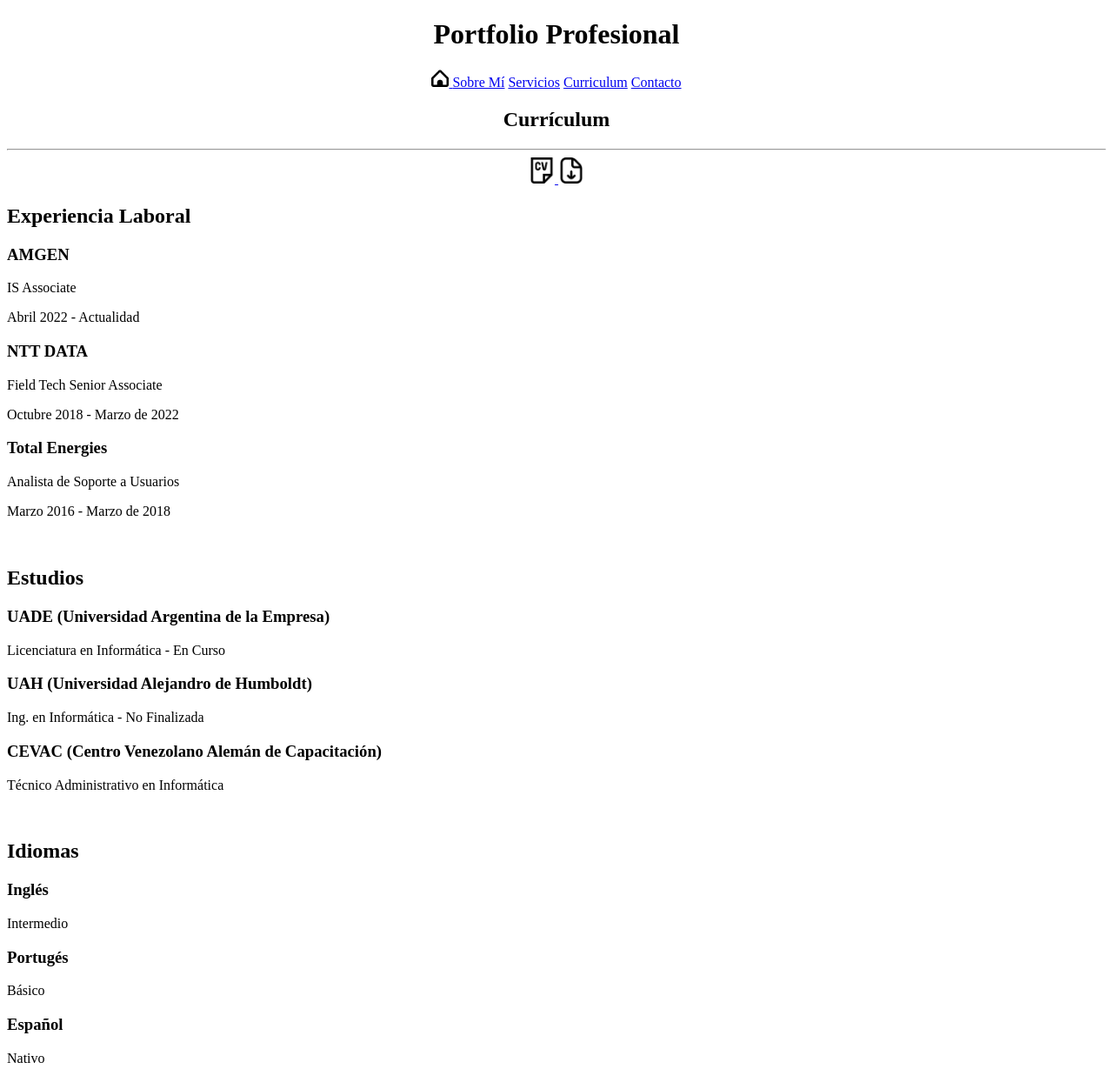
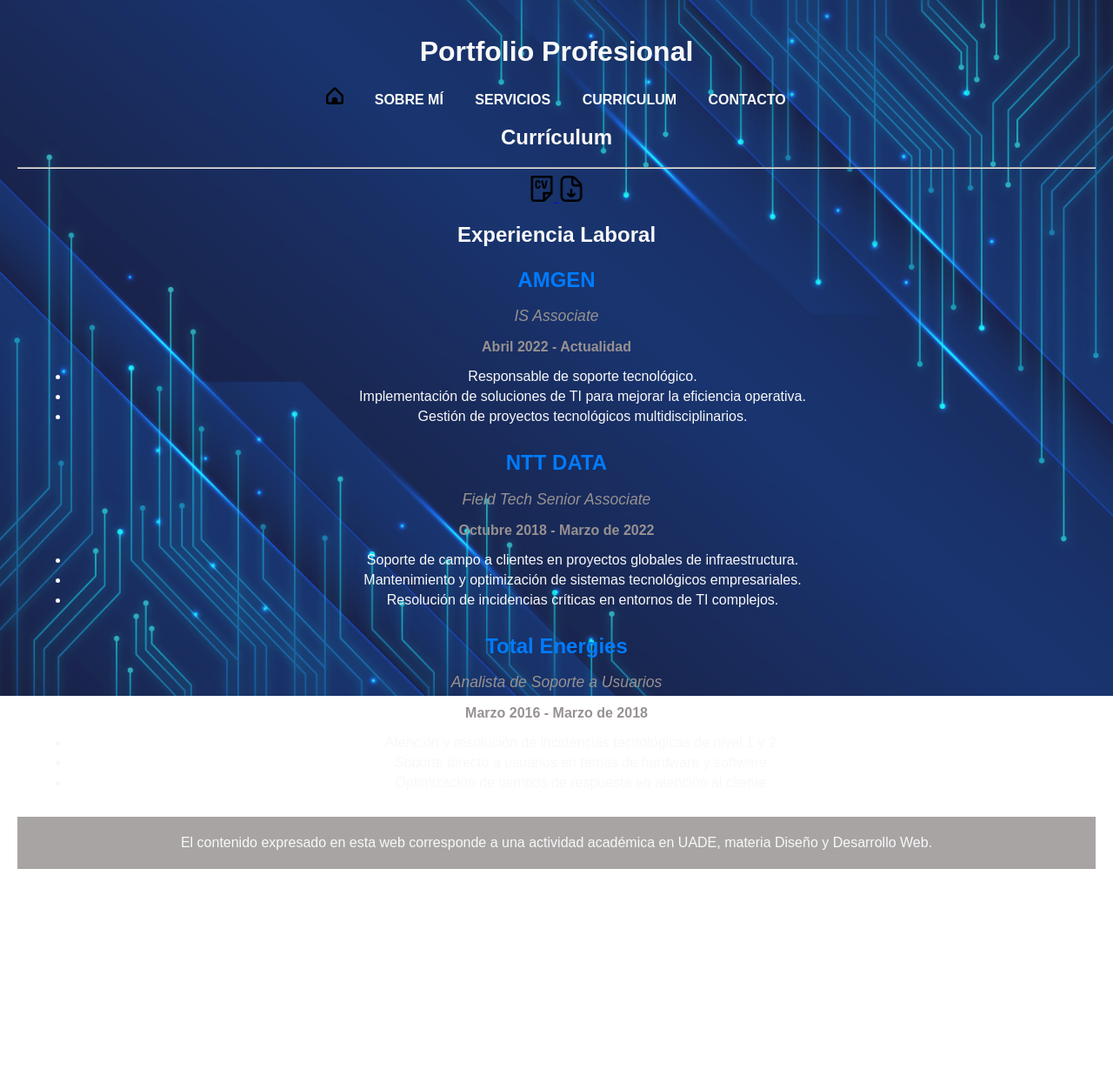
Before and after one commit to a-idrogo/porfolio, a plain HTML site: page resume.html in a window 1280 px wide. Shown: the top 1229 px of the page at 87% size. After the commit the page ends 1019 px from the top, so only its background shows below. Drawn offline with Linux system fonts and the light colour scheme.

Commit message:
Version2
Version2

```diff
--- a/resume.html
+++ b/resume.html
@@ -3,72 +3,71 @@
 <head>
     <meta charset="UTF-8">
     <meta name="viewport" content="width=device-width, initial-scale=1.0">
-    <title> portfolio_profesional</title>
-
+    <title>Portfolio Profesional</title>
+    <link rel="stylesheet" href="styles.css">
 </head>
 
 <body>
+    <div class="background"></div>
 
-    <header>
+    <div class="content">
+        <header>
+            <center>
+                <h1>Portfolio Profesional</h1>
+                <nav>
+                    <li style="display:inline;"><a href="index.html"><img height="20" src="files/home.png" alt="home"></a></li>
+                    <li style="display:inline;"><a href="about.html" class="highlighted-link">Sobre Mí</a></li>
+                    <li style="display:inline;"><a href="services.html" class="highlighted-link">Servicios</a></li>
+                    <li style="display:inline;"><a href="resume.html" class="highlighted-link">Curriculum</a></li>
+                    <li style="display:inline;"><a href="contact.html" class="highlighted-link">Contacto</a></li>
+                </nav>
+            </center>
+        </header>
 
-        <center>
-        <h1> Portfolio Profesional</h1>
-            <li style="display:inline;"><a href="index.html"><img height="20" src="files/home.png" alt="home"> </a></li>
-            <li style="display:inline;"><a href="about.html">Sobre Mí</a></li>
-            <li style="display:inline;"><a href="services.html">Servicios</a></li>
-            <li style="display:inline;"><a href= "resume.html">Curriculum</a></li>
-            <li style="display:inline;"><a href= "contact.html">Contacto</a></li>
-        <nav>
+        <h2>Currículum</h2>
+        <hr>
+        <a target="_blank" href="files/CV_UADE .pdf"> <img height="30" src="files/cv.png" alt="CV_UADE"> </a>
+        <a href="files/CV_UADE .pdf" download="files/CV_UADE"><img height="30" src="files/descarga.png" alt="descarga"> </a>
 
+        <h2>Experiencia Laboral</h2>
+        <div class="experiencia-laboral">
+            <div class="trabajo">
+                <h3>AMGEN</h3>
+                <p class="puesto">IS Associate</p>
+                <p class="fecha">Abril 2022 - Actualidad</p>
+                <ul>
+                    <li>Responsable de soporte tecnológico.</li>
+                    <li>Implementación de soluciones de TI para mejorar la eficiencia operativa.</li>
+                    <li>Gestión de proyectos tecnológicos multidisciplinarios.</li>
+                </ul>
+            </div>
 
-        <h2> Currículum</h2>
-        <hr>
-        <a target="_blank" href="pdf/CV_UADE .pdf"> <img height="30" src="files/cv.png" alt="CV_UADE"> </a>
-        <a href="pdf/CV_UADE .pdf" download="files/CV_UADE"><img height="30" src="files/descarga.png" alt="descarga"> </a>
+            <div class="trabajo">
+                <h3>NTT DATA</h3>
+                <p class="puesto">Field Tech Senior Associate</p>
+                <p class="fecha">Octubre 2018 - Marzo de 2022</p>
+                <ul>
+                    <li>Soporte de campo a clientes en proyectos globales de infraestructura.</li>
+                    <li>Mantenimiento y optimización de sistemas tecnológicos empresariales.</li>
+                    <li>Resolución de incidencias críticas en entornos de TI complejos.</li>
+                </ul>
+            </div>
 
-        </center>
+            <div class="trabajo">
+                <h3>Total Energies</h3>
+                <p class="puesto">Analista de Soporte a Usuarios</p>
+                <p class="fecha">Marzo 2016 - Marzo de 2018</p>
+                <ul>
+                    <li>Atención y resolución de incidencias tecnológicas de nivel 1 y 2.</li>
+                    <li>Soporte directo a usuarios en temas de hardware y software.</li>
+                    <li>Optimización de tiempos de respuesta en atención al cliente.</li>
+                </ul>
+            </div>
+        </div>
 
-        <h2> Experiencia Laboral </h2>
-            <h3>AMGEN</h3>
-                <p> IS Associate </p>
-                <p> Abril 2022 - Actualidad</p>
-            <h3>NTT DATA</h3>
-                <p> Field Tech Senior Associate</p>
-                <p> Octubre 2018 - Marzo de 2022 </p>
-            <h3>Total Energies</h3>
-                <p> Analista de Soporte a Usuarios </p>
-                <p> Marzo 2016 - Marzo de 2018 </p>
-        <br>
+    <footer>
 
-        <h2> Estudios</h2>
-            <h3>UADE (Universidad Argentina de la Empresa)</h3>
-            <p> Licenciatura en Informática - En Curso</p>
-            <h3>UAH (Universidad Alejandro de Humboldt)</h3>
-            <p> Ing. en Informática - No Finalizada</p>
-            <h3>CEVAC (Centro Venezolano Alemán de Capacitación)</h3>
-            <p> Técnico Administrativo en Informática</p>
-        <br>
-
-        <h2> Idiomas</h2>
-            <h3>Inglés</h3>
-            <p> Intermedio </p>
-            <h3>Portugés</h3>
-            <p> Básico</p>
-            <h3>Español</h3>
-            <p> Nativo</p>
-
-        </nav>
-
-
-    </header>
-
+        <p style="text-align: center;">El contenido expresado en esta web corresponde a una actividad académica en UADE, materia Diseño y Desarrollo Web.</p>
+    </footer>
 </body>
-
-<br>
-
-<footer>
-    <hr>
-    <center>
-    <p style="font-size: small;"> El contenido expresado en este perfil es mi opinión personal y corresponde a una actividad académica en UADE </p>
-    </center>
-</foo
+</html>
--- /dev/null
+++ b/styles.css
@@ -0,0 +1,149 @@
+/* Estilos */
+
+html, body {
+    height: 100%;
+}
+
+body {
+    margin: 0;
+    height: 100%;
+    font-family: Arial, Helvetica, sans-serif;
+    display: flex;
+    flex-direction: column;
+}
+
+
+footer {
+    text-align: center;
+    padding: 5px 0;
+    background-color: rgba(148, 142, 142, 0.8);
+    position: relative;
+    margin-top: auto;
+    display: block;
+    unicode-bidi: isolate;
+}
+
+.background {
+    position: fixed;
+    top: 0;
+    left: 0;
+    width: 100%;
+    height: 100%;
+    background-image: url(img/fondoit.jpg);
+    background-size: cover;
+    background-position: center;
+    opacity: 0.9;
+    z-index: -1;
+}
+
+.content {
+    position: relative;
+    z-index: 1;
+    color: #f8f8f8;
+    padding: 20px;
+    text-align: center;
+    flex: 1;
+}
+
+.fotoperfil {
+    width: 250px;
+    height: 250px;
+    border-radius: 10%;
+    border: 5px solid #f0f0f0;
+    object-fit: cover;
+}
+
+/* Estilos para los enlaces destacados */
+.highlighted-link {
+    font-weight: bold;
+    color: #fafafa;
+    text-transform: uppercase;
+    font-size:medium;
+    padding: 1px;
+    border-bottom: 2px solid transparent;
+    transition: all 0.2s ease;
+}
+
+/* Efecto al pasar el ratón por encima */
+.highlighted-link:hover {
+    color: #00e1ff;
+    border-bottom: 2px solid #ffffff;
+}
+
+/* Diseño Experiencia laboral*/
+
+.experiencia-laboral {
+    margin-top: 20px;
+}
+
+.trabajo {
+    margin-bottom: 30px;
+}
+
+.trabajo h3 {
+    font-size: 1.5em;
+    margin-bottom: 5px;
+    color: #007BFF;
+}
+
+.puesto {
+    font-style: italic;
+    font-size: 1.1em;
+    color: #979191;
+    margin-bottom: 5px;
+}
+
+.fecha {
+    font-weight: bold;
+    color: #979191;
+    margin-bottom: 10px;
+}
+
+ul {
+    list-style-type: disc;
+    margin-left: 20px;
+}
+
+ul li {
+    margin-bottom: 5px;
+}
+
+
+/* Diseño Contacto */
+.contact-links {
+    margin-top: 20px;
+}
+
+.contact-links a {
+    margin: 0 20px;
+}
+
+.contact-links img {
+    transition: transform 0.3s;
+}
+
+.contact-links img:hover {
+    transform: scale(1.5);
+}
+
+
+
+/* Estilos para el menú */
+nav {
+    list-style-type: none;
+    padding: 0;
+}
+
+nav li {
+    display: inline;
+    margin: 0 15px;
+}
+
+nav a {
+    text-decoration: none;
+    color: #007BFF;
+}
+
+nav a:hover {
+    text-decoration: underline;
+}
```
Also changed, not shown: about.html (+22 -32 lines), contact.html (+28 -34 lines), index.html (+27 -29 lines), services.html (+23 -28 lines), img/fondoit.jpg (added), 1 other file.
